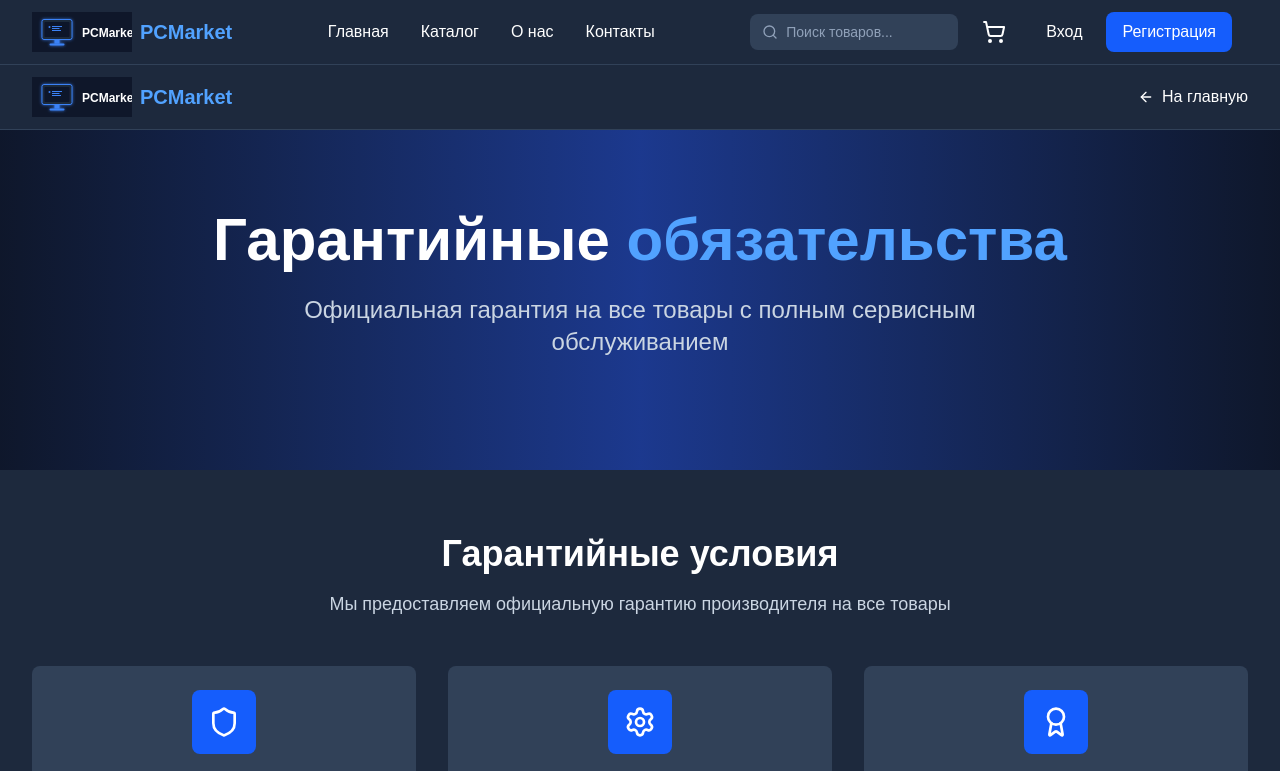
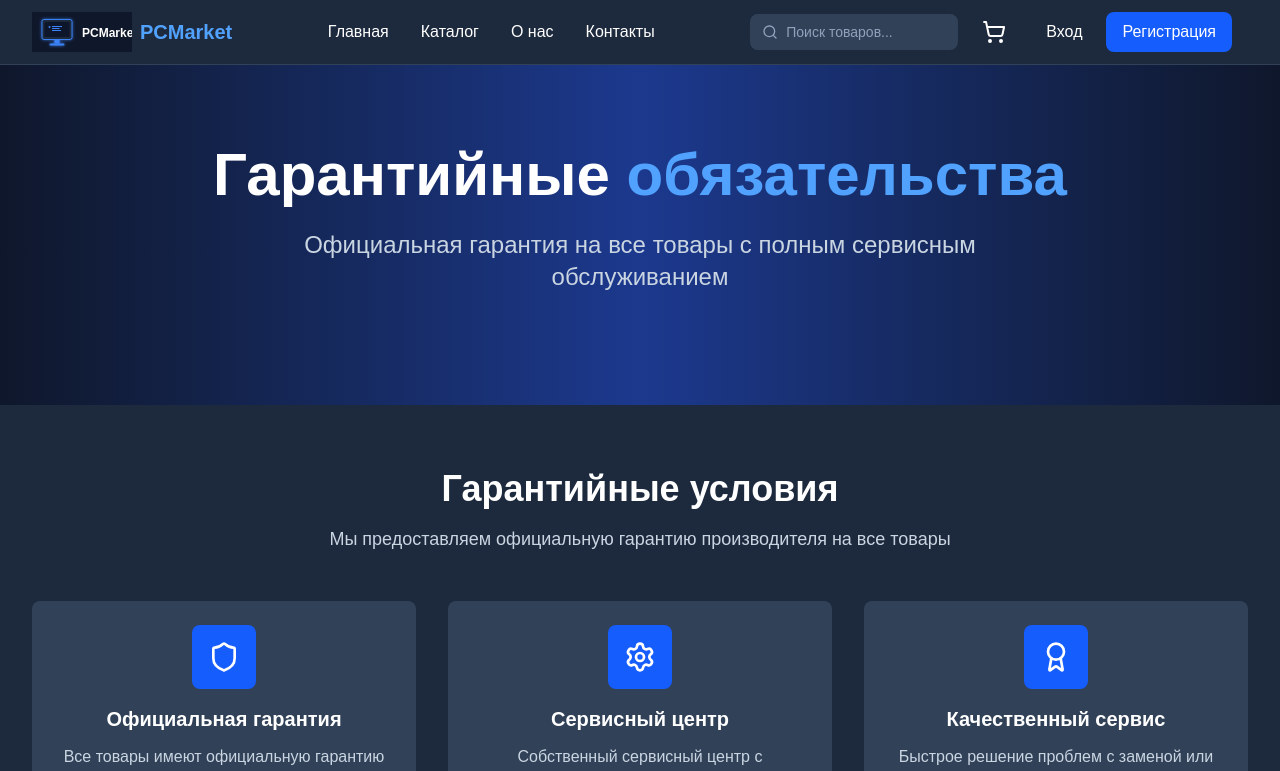
Before and after one commit to RamizMatlabov/PCMarket_project, a Next.js app in the folder frontend/: page /warranty in a window 1280 px wide. Shown: the top 771 px of the page. Built offline with nearby package versions, Linux system fonts and the light colour scheme.

Commit message:
refactor(pages): remove duplicate header from delivery and warranty pages
The header section was duplicated across multiple pages. This change removes it to maintain a single source of truth, likely moving it to a shared layout component.

```diff
--- a/frontend/src/app/delivery/page.jsx
+++ b/frontend/src/app/delivery/page.jsx
@@ -2,38 +2,11 @@
 
 import Image from "next/image";
 import Link from "next/link";
-import { ArrowLeft, Truck, MapPin, Clock, Package, CreditCard, Shield, CheckCircle, Phone, Mail } from 'lucide-react';
+import { Truck, MapPin, Clock, Package, CreditCard, Shield, CheckCircle, Phone, Mail } from 'lucide-react';
 
 export default function DeliveryPage() {
   return (
     <div className="min-h-screen bg-slate-900 text-white">
-      {/* Header */}
-      <header className="bg-slate-800 border-b border-slate-700">
-        <div className="max-w-7xl mx-auto px-4 sm:px-6 lg:px-8">
-          <div className="flex justify-between items-center h-16">
-            <Link href="/" className="flex items-center space-x-2">
-              <Image
-                src="/logo.svg"
-                alt="PCMarket"
-                width={40}
-                height={40}
-                className="h-10 w-auto"
-              />
-              <span className="text-xl font-bold text-blue-400">PCMarket</span>
-            </Link>
-
-            <div className="flex items-center space-x-4">
-              <Link
-                href="/"
-                className="flex items-center text-white hover:text-blue-400 transition-colors"
-              >
-                <ArrowLeft className="h-4 w-4 mr-2" />
-                На главную
-              </Link>
-            </div>
-          </div>
-        </div>
-      </header>
 
       {/* Hero Section */}
       <section className="bg-gradient-to-r from-slate-900 via-blue-900 to-slate-900 py-12 sm:py-16 md:py-20">
--- a/frontend/src/app/warranty/page.jsx
+++ b/frontend/src/app/warranty/page.jsx
@@ -2,38 +2,11 @@
 
 import Image from "next/image";
 import Link from "next/link";
-import { ArrowLeft, Shield, Clock, CheckCircle, XCircle, AlertTriangle, FileText, Phone, Mail, Settings, Package, Award } from 'lucide-react';
+import { Shield, Clock, CheckCircle, XCircle, AlertTriangle, FileText, Phone, Mail, Settings, Package, Award } from 'lucide-react';
 
 export default function WarrantyPage() {
   return (
     <div className="min-h-screen bg-slate-900 text-white">
-      {/* Header */}
-      <header className="bg-slate-800 border-b border-slate-700">
-        <div className="max-w-7xl mx-auto px-4 sm:px-6 lg:px-8">
-          <div className="flex justify-between items-center h-16">
-            <Link href="/" className="flex items-center space-x-2">
-              <Image
-                src="/logo.svg"
-                alt="PCMarket"
-                width={40}
-                height={40}
-                className="h-10 w-auto"
-              />
-              <span className="text-xl font-bold text-blue-400">PCMarket</span>
-            </Link>
-
-            <div className="flex items-center space-x-4">
-              <Link
-                href="/"
-                className="flex items-center text-white hover:text-blue-400 transition-colors"
-              >
-                <ArrowLeft className="h-4 w-4 mr-2" />
-                На главную
-              </Link>
-            </div>
-          </div>
-        </div>
-      </header>
 
       {/* Hero Section */}
       <section className="bg-gradient-to-r from-slate-900 via-blue-900 to-slate-900 py-12 sm:py-16 md:py-20">
```
